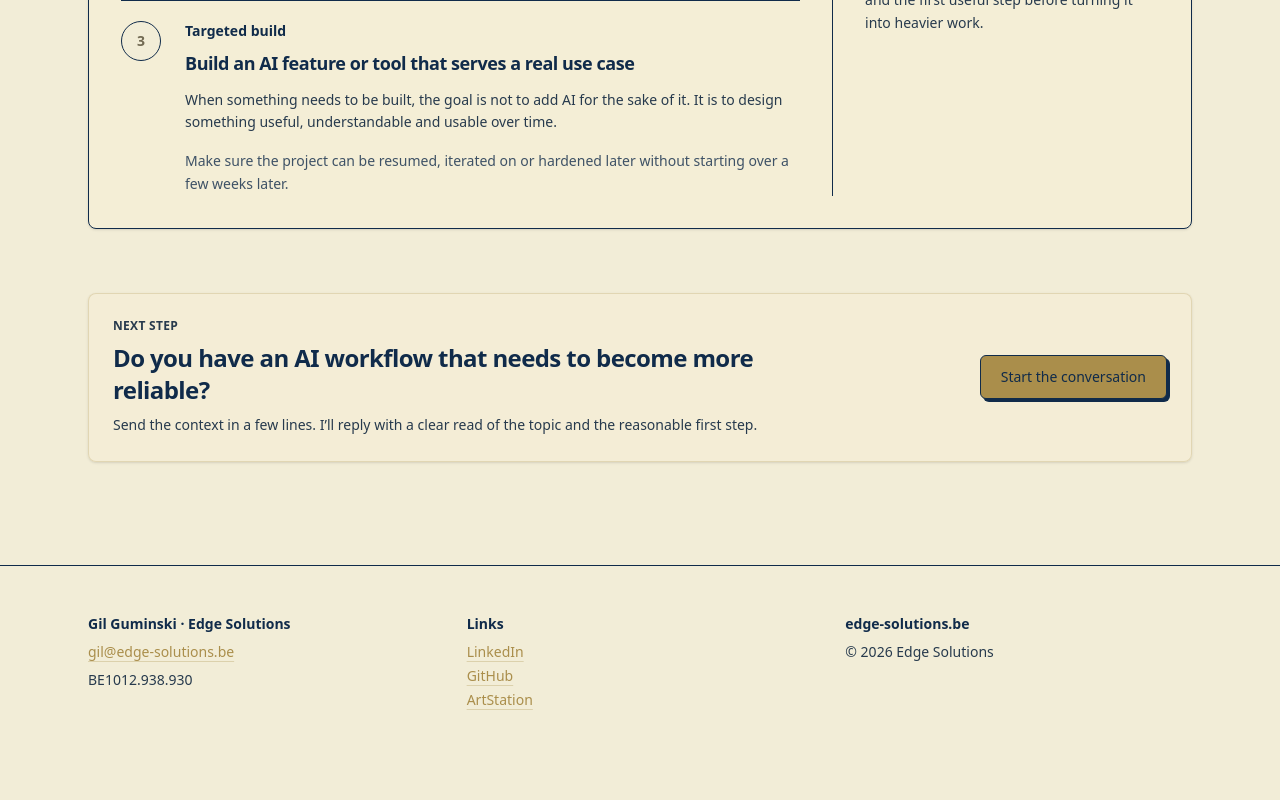
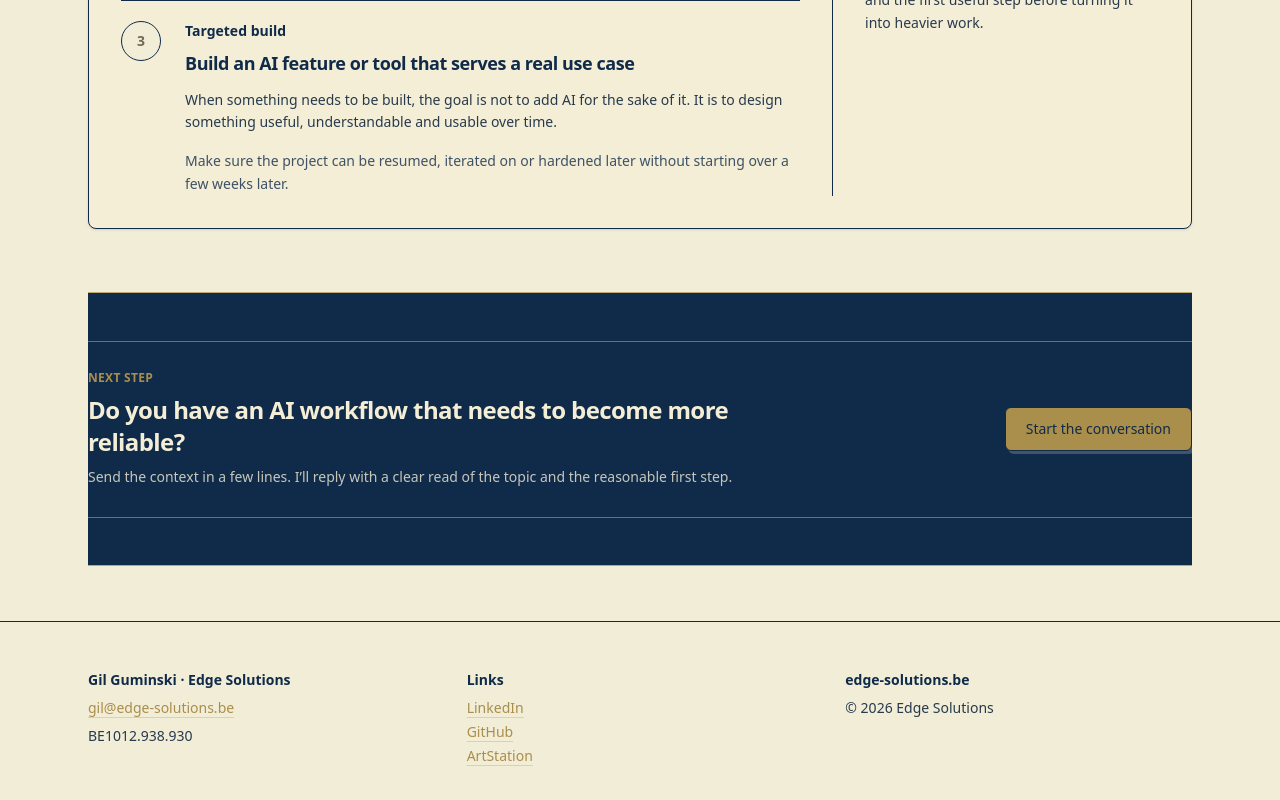
Before and after one commit to edge-solutions-hq/edge-solutions, a Next.js app in the folder web/: page /en in a window 1280 px wide. Shown: the part 2570-3370 px from the top of the page. Before the commit the page ends 3328 px from the top, so only its background shows below. Built offline with nearby package versions, Linux system fonts and the light colour scheme; no server answers.

Commit message:
Add dark final CTA band (#95)

```diff
--- a/web/src/app/[locale]/page.tsx
+++ b/web/src/app/[locale]/page.tsx
@@ -337,23 +337,26 @@ export default async function HomePage({params}: Props) {
           </FadeIn>
         </section>
 
-        <section aria-labelledby="home-final-cta" className={`${homeSectionGap} pb-10 sm:pb-12`}>
+        <section
+          aria-labelledby="home-final-cta"
+          className={`${homeSectionGap} bg-secondary py-10 text-secondary-foreground shadow-[0_-1px_0_rgba(170,142,75,0.72),0_1px_0_rgba(170,142,75,0.72)] sm:py-12`}
+        >
           <Container className="not-prose">
             <FadeIn
               initiallyVisible
-              className="flex flex-col gap-5 rounded-lg border border-primary/25 bg-surface/95 p-5 shadow-sm sm:flex-row sm:items-center sm:justify-between sm:p-6"
+              className="flex flex-col gap-6 border-y border-primary/70 py-6 sm:flex-row sm:items-center sm:justify-between sm:py-7"
             >
               <div className="max-w-2xl">
-                <p className="text-xs font-semibold uppercase tracking-wide text-muted-foreground">
+                <p className="text-xs font-semibold uppercase tracking-wide text-primary">
                   {t('home.finalCta.eyebrow')}
                 </p>
                 <h2
                   id="home-final-cta"
-                  className="mt-2 text-xl font-semibold tracking-tight text-foreground sm:text-2xl"
+                  className="mt-2 text-xl font-semibold tracking-tight text-secondary-foreground sm:text-2xl"
                 >
                   {t('home.finalCta.title')}
                 </h2>
-                <p className="mt-2 text-sm leading-relaxed text-muted-foreground">
+                <p className="mt-2 text-sm leading-relaxed text-secondary-foreground/80">
                   {t('home.finalCta.body')}
                 </p>
               </div>
@@ -362,7 +365,7 @@ export default async function HomePage({params}: Props) {
                 href={home.ctas.bottomPrimary.href}
                 size="lg"
                 trackingPlacement={home.ctas.bottomPrimary.trackingPlacement}
-                className="w-full shrink-0 sm:w-auto"
+                className="w-full shrink-0 shadow-[3px_3px_0_rgba(242,237,215,0.22)] hover:shadow-[2px_2px_0_rgba(242,237,215,0.28)] sm:w-auto"
               >
                 {t('home.finalCta.cta')}
               </ButtonLink>
```
